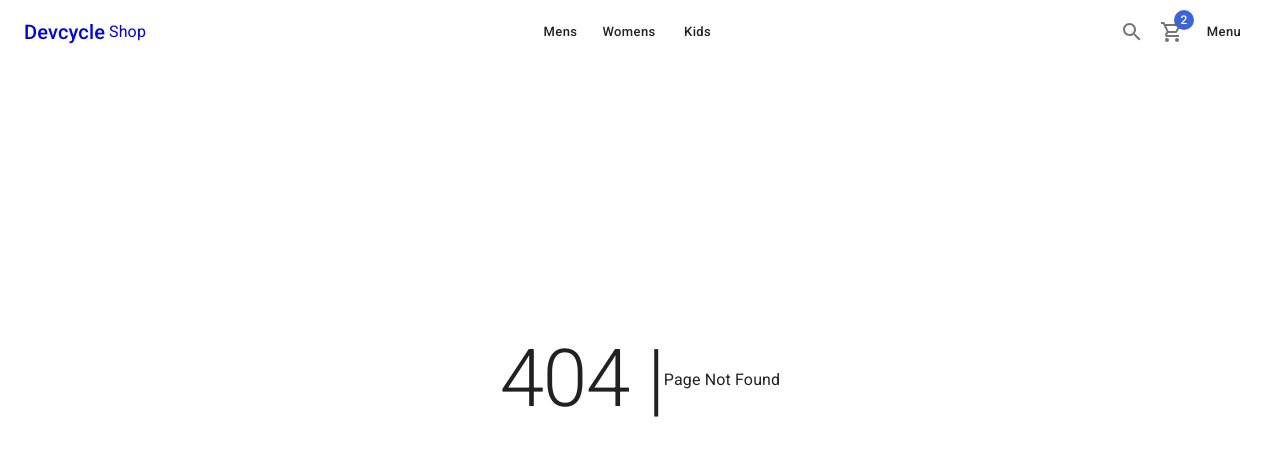
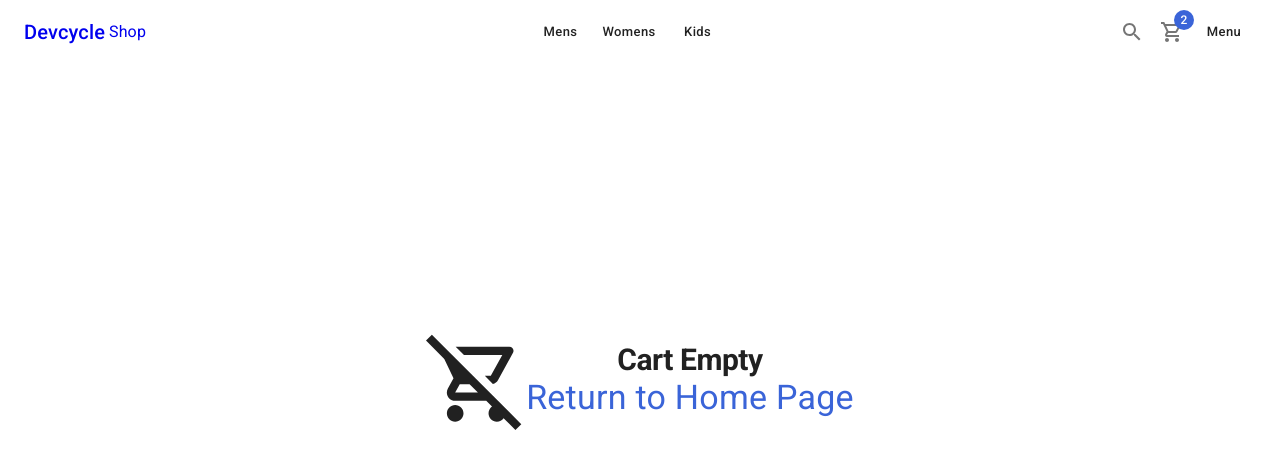
Before and after one commit to AlissonDavisAlmeida/next-store, a Next.js app: page /cart/empty in a window 1280 px wide. Before the commit this address had no page. Shown: the top 468 px of the page. Built offline with nearby package versions, Linux system fonts and the light colour scheme.

Commit message:
add empty cart page

```diff
--- a/components/products/index.ts
+++ b/components/products/index.ts
@@ -1,2 +1,3 @@
 export * from "./ProductsList"
 export * from "./ProductCard"
+export * from "./SizeSelector"
--- a/database/products.ts
+++ b/database/products.ts
@@ -11,8 +11,8 @@ export interface SeedProduct {
     gender: 'men'|'women'|'kid'|'unisex'
 }
 
-type ValidSizes = 'XS'|'S'|'M'|'L'|'XL'|'XXL'|'XXXL';
-type ValidTypes = 'shirts'|'pants'|'hoodies'|'hats';
+export type ValidSizes = 'XS'|'S'|'M'|'L'|'XL'|'XXL'|'XXXL';
+export type ValidTypes = 'shirts'|'pants'|'hoodies'|'hats';
 
 interface SeedData {
     products: SeedProduct[],
--- /dev/null
+++ b/pages/cart/empty.tsx
@@ -0,0 +1,34 @@
+import NextLink from "next/link"
+import { RemoveShoppingCartOutlined } from "@mui/icons-material";
+import { Box, Link, Typography } from "@mui/material";
+import { ShopLAyout } from "../../components/layout";
+
+function CartEmpty() {
+    return (
+        <ShopLAyout
+            title="Cart Empty"
+            pageDescription="Cart Empty"
+        >
+            <Box
+                display="flex"
+                sx={{ flexDirection: { xs: "column", md: "row" } }}
+                justifyContent={"center"}
+                alignItems="center"
+                height={`calc(100vh - 200px)`}>
+
+                <RemoveShoppingCartOutlined sx={{ fontSize: 100 }} />
+                <Box display="flex" flexDirection={`column`} alignItems="center">
+                    <Typography variant="h1" component="h1">Cart Empty</Typography>
+                    <NextLink href="/" passHref>
+                        <Link typography={`h4`} color="secondary">
+                            Return to Home Page
+                        </Link>
+                    </NextLink>
+                </Box>
+
+            </Box>
+        </ShopLAyout>
+    );
+}
+
+export default CartEmpty;
```
Also changed, not shown: components/products/SizeSelector.tsx (added, +25 -0 lines), pages/products/slug.tsx (+6 -2 lines).
